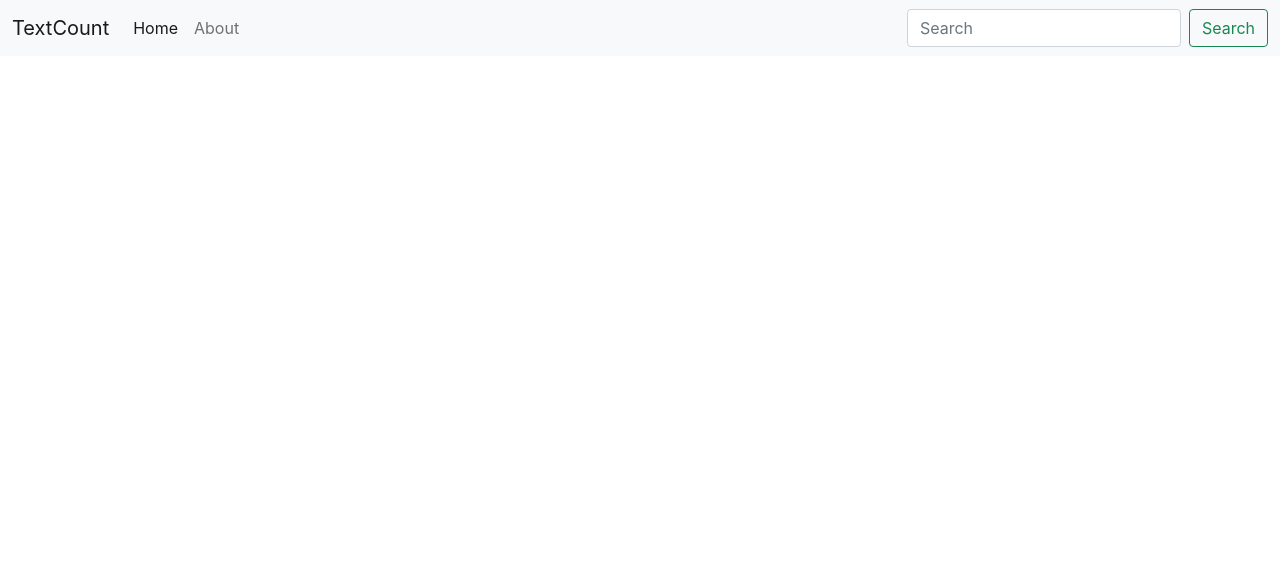
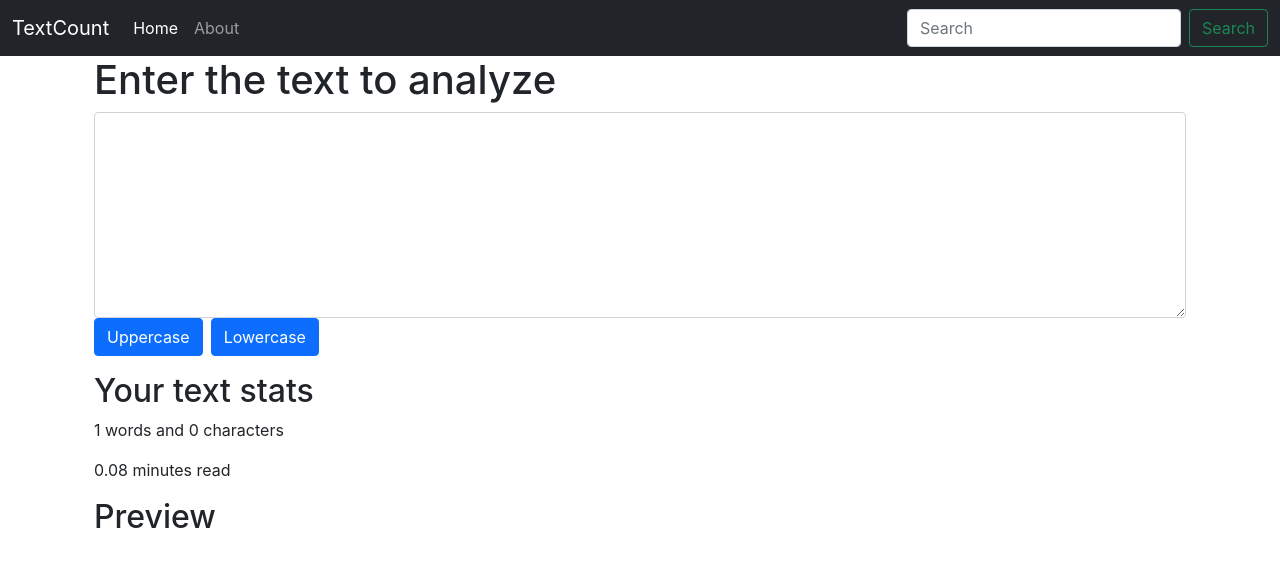
Before and after one commit to anushkadubey/TextCount, a React (Create React App) app: page / in a window 1280 px wide. Shown: the top 566 px of the page. Built offline with nearby package versions, Linux system fonts and the light colour scheme.

Commit message:
TextCount is updated

```diff
--- a/src/App.js
+++ b/src/App.js
@@ -1,30 +1,15 @@
 import './App.css';
+import Navbar from './Components/Navbar/Navbar';
+import Form from './Components/Form/Form';
 
 function App() {
   return (
-    <nav className="navbar navbar-expand-lg navbar-light bg-light">
-  <div className="container-fluid">
-    <a className="navbar-brand" href="/">TextCount</a>
-    <button className="navbar-toggler" type="button" data-bs-toggle="collapse" data-bs-target="#navbarSupportedContent" aria-controls="navbarSupportedContent" aria-expanded="false" aria-label="Toggle navigation">
-      <span className="navbar-toggler-icon"></span>
-    </button>
-    <div className="collapse navbar-collapse" id="navbarSupportedContent">
-      <ul className="navbar-nav me-auto mb-2 mb-lg-0">
-        <li className="nav-item">
-          <a className="nav-link active" aria-current="page" href="/">Home</a>
-        </li>
-        <li className="nav-item">
-          <a className="nav-link" href="/">About</a>
-        </li>
-
-      </ul>
-      <form className="d-flex">
-        <input className="form-control me-2" type="search" placeholder="Search" aria-label="Search"></input>
-        <button className="btn btn-outline-success" type="submit">Search</button>
-      </form>
+    <>
+    <Navbar title="TextCount" />
+    <div className="container">
+    <Form heading="Enter the text to analyze" />
     </div>
-  </div>
-</nav>
+    </>
   );
 }
 
--- /dev/null
+++ b/src/Components/Form/Form.js
@@ -0,0 +1,40 @@
+import React, {useState} from 'react';
+
+function Form(props) {
+    const [text, setText] = useState("");
+    const handleUpClick = ()=>{
+        let newText = text.toUpperCase();
+        setText(newText);
+    }
+    const handleLoClick = ()=>{
+        let newText = text.toLowerCase();
+        setText(newText);
+    }
+    const handleOnChange = (event)=>{
+        setText(event.target.value);
+    }
+    return (
+<>
+  <div className="container">
+  <h1>{props.heading}</h1>
+  <div className="mb-3">
+  <textarea className="form-control" value={text} onChange={handleOnChange} id="myBox" rows="8"></textarea>
+  <button className="btn btn-primary" onClick={handleUpClick}>Uppercase</button>
+  <button className="btn btn-primary mx-2" onClick={handleLoClick}>Lowercase</button>
+  </div>
+  </div>
+  <div className="container my-3">
+      <h2>Your text stats</h2>
+      <p>{text.split(" ").length} words and {text.length} characters</p>
+      <p>{0.08 * text.split(" ").length} minutes read</p>
+      <h2>Preview</h2>
+      <p>{text}</p>
+  </div>
+
+
+</>
+
+    )
+}
+
+export default Form;
--- /dev/null
+++ b/src/Components/Navbar/Navbar.js
@@ -0,0 +1,31 @@
+import React from 'react';
+
+
+export default function Navbar(props) {
+    return (
+              <nav className="navbar navbar-expand-lg navbar-dark bg-dark">
+  <div className="container-fluid">
+    <a className="navbar-brand" href="/">{props.title}</a>
+    <button className="navbar-toggler" type="button" data-bs-toggle="collapse" data-bs-target="#navbarSupportedContent" aria-controls="navbarSupportedContent" aria-expanded="false" aria-label="Toggle navigation">
+      <span className="navbar-toggler-icon"></span>
+    </button>
+    <div className="collapse navbar-collapse" id="navbarSupportedContent">
+      <ul className="navbar-nav me-auto mb-2 mb-lg-0">
+        <li className="nav-item">
+          <a className="nav-link active" aria-current="page" href="/">Home</a>
+        </li>
+        <li className="nav-item">
+          <a className="nav-link" href="/">About</a>
+        </li>
+
+      </ul>
+      <form className="d-flex">
+      <input class="form-control me-2" type="search" placeholder="Search" aria-label="Search" />
+        <button className="btn btn-outline-success" type="submit">Search</button>
+      </form>
+    </div>
+  </div>
+</nav>
+
+    )
+}
```
